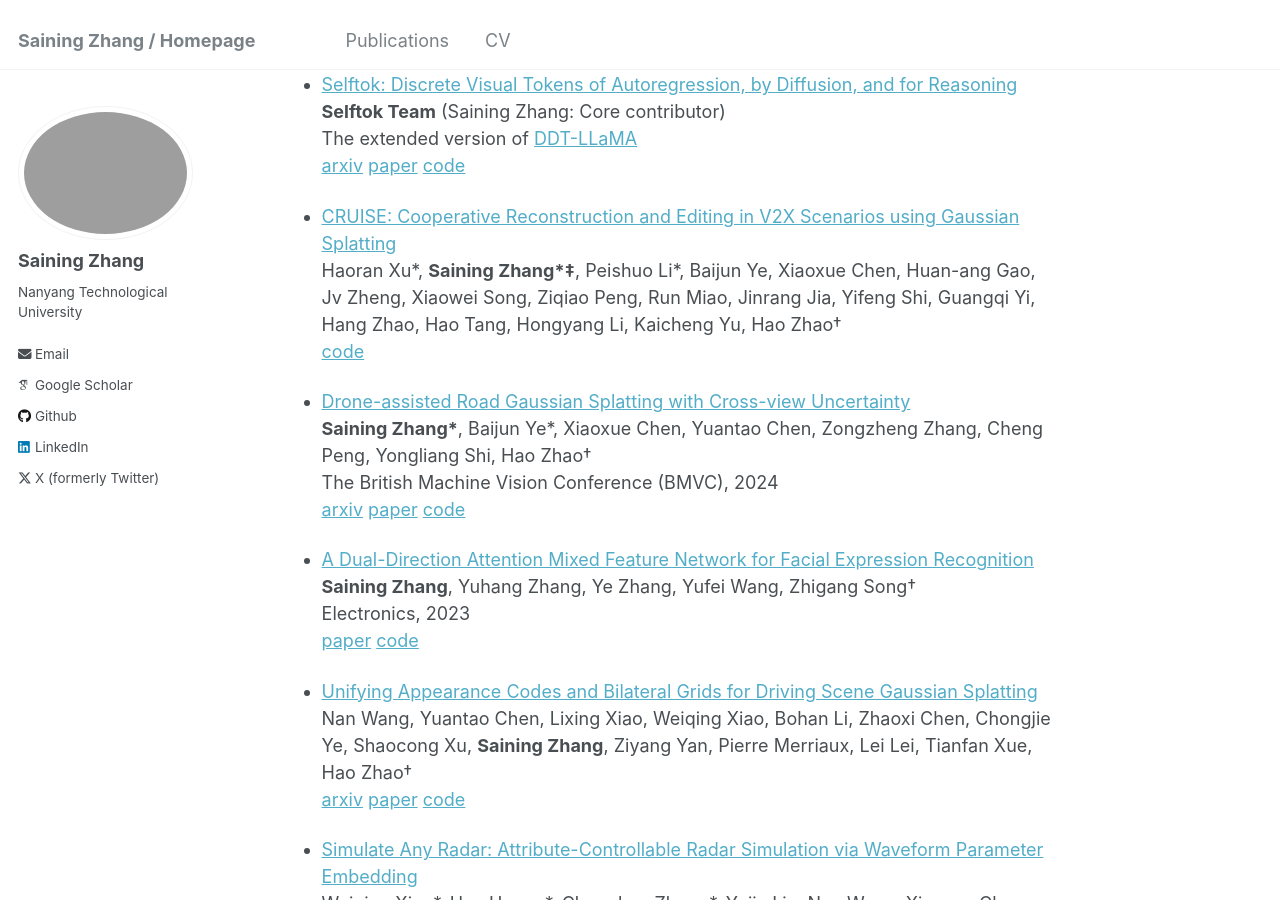
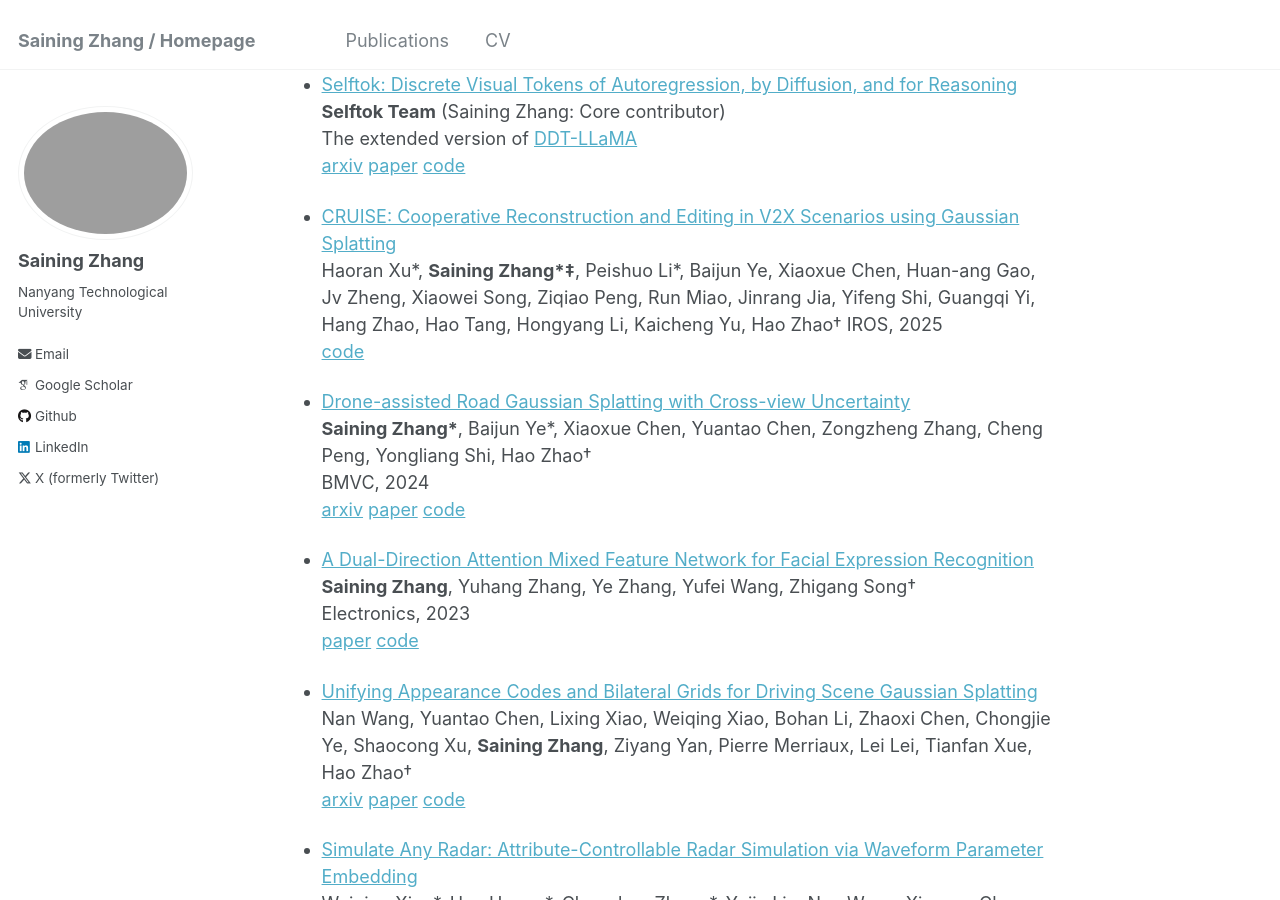
Before and after one commit to SainingZhang/SainingZhang.github.io, a Jekyll site: the page built from _pages/about.md, in a window 1280 px wide and 900 px high, scrolled down 799 px. Built offline with Jekyll 4.4.1, drawn with Linux system fonts in a browser that asks for light colours; some web fonts are replaced.

Commit message:
Update about.md

```diff
--- a/_pages/about.md
+++ b/_pages/about.md
@@ -34,11 +34,12 @@
 * [CRUISE: Cooperative Reconstruction and Editing in V2X Scenarios using Gaussian Splatting
 ](https://github.com/SainingZhang/CRUISE?tab=readme-ov-file#cruise-cooperative-reconstruction-and-editing-in-v2x-scenarios-using-gaussian-splatting)
   Haoran Xu\*, **Saining Zhang\*‡**, Peishuo Li\*, Baijun Ye, Xiaoxue Chen, Huan-ang Gao, Jv Zheng, Xiaowei Song, Ziqiao Peng, Run Miao, Jinrang Jia, Yifeng Shi, Guangqi Yi, Hang Zhao, Hao Tang, Hongyang Li, Kaicheng Yu, Hao Zhao†
+  IROS, 2025
   [code](https://github.com/SainingZhang/CRUISE?tab=readme-ov-file#cruise-cooperative-reconstruction-and-editing-in-v2x-scenarios-using-gaussian-splatting)
 
 * [Drone-assisted Road Gaussian Splatting with Cross-view Uncertainty](https://sainingzhang.github.io/project/uc-gs/)
   **Saining Zhang\***, Baijun Ye*, Xiaoxue Chen, Yuantao Chen, Zongzheng Zhang, Cheng Peng, Yongliang Shi, Hao Zhao†
-  The British Machine Vision Conference (BMVC), 2024
+  BMVC, 2024
   [arxiv](https://arxiv.org/abs/2408.15242) [paper](https://arxiv.org/pdf/2408.15242) [code](https://github.com/SainingZhang/uc-gs/)
 
 * [A Dual-Direction Attention Mixed Feature Network for Facial Expression Recognition](https://www.mdpi.com/2079-9292/12/17/3595)
```
